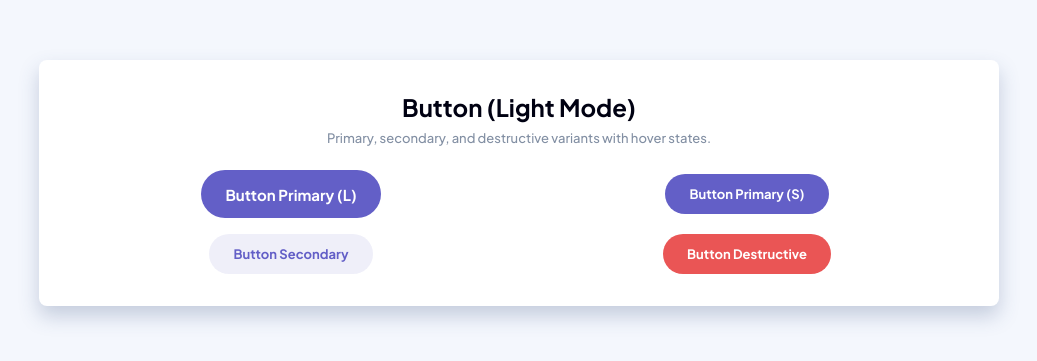
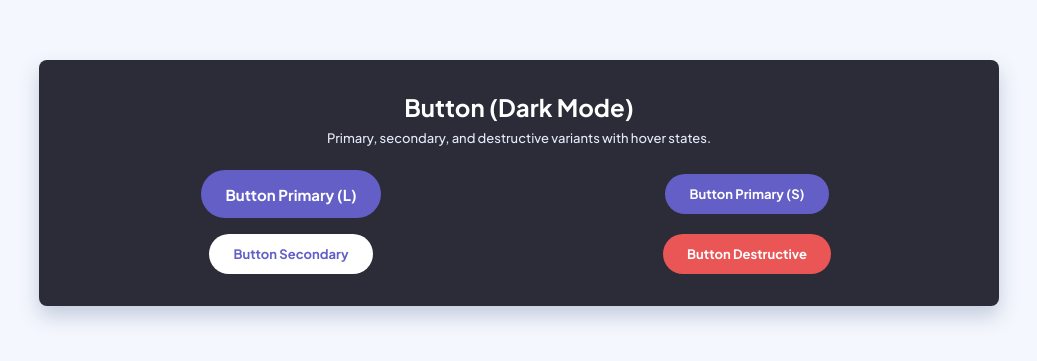
Before and after one commit to kwadjo-wusu-ansah/Kanban-Task-Management, a React (Vite) app: page / in a window 1280 px wide. Shown: the part 217-578 px from the top of the page, without its empty margins (121-1158 px from the left). Built offline with nearby package versions, Linux system fonts and the light colour scheme.

Commit message:
feat(button): add dark mode support to reusable button variants

```diff
--- a/src/App.module.css
+++ b/src/App.module.css
@@ -12,6 +12,18 @@
   max-width: 960px;
   padding: var(--space-8);
   width: 100%;
+}
+
+.panelDark {
+  background: var(--color-dark-grey);
+}
+
+.panelDark .title {
+  color: var(--color-white);
+}
+
+.panelDark .message {
+  color: var(--color-lines-light);
 }
 
 .title {
--- a/src/App.tsx
+++ b/src/App.tsx
@@ -1,20 +1,26 @@
 import { Button } from './components'
 import styles from './App.module.css'
 
-// Renders a light-mode preview for reusable button variants.
+// Renders a dark-mode preview for reusable button variants.
 function App() {
   return (
     <main className={styles.page}>
-      <section className={styles.panel}>
-        <h1 className={styles.title}>Button (Light Mode)</h1>
+      <section className={`${styles.panel} ${styles.panelDark}`}>
+        <h1 className={styles.title}>Button (Dark Mode)</h1>
         <p className={styles.message}>Primary, secondary, and destructive variants with hover states.</p>
         <div className={styles.buttonGrid}>
-          <Button variant="primary">Button Primary (L)</Button>
-          <Button size="small" variant="primary">
+          <Button mode="dark" variant="primary">
+            Button Primary (L)
+          </Button>
+          <Button mode="dark" size="small" variant="primary">
             Button Primary (S)
           </Button>
-          <Button variant="secondary">Button Secondary</Button>
-          <Button variant="destructive">Button Destructive</Button>
+          <Button mode="dark" variant="secondary">
+            Button Secondary
+          </Button>
+          <Button mode="dark" variant="destructive">
+            Button Destructive
+          </Button>
         </div>
       </section>
     </main>
--- a/src/components/Button/Button.module.css
+++ b/src/components/Button/Button.module.css
@@ -32,13 +32,22 @@
   background-color: var(--color-primary-hover);
 }
 
-.secondary {
+.secondaryLight {
   background-color: rgba(99, 95, 199, 0.1);
   color: var(--color-primary);
 }
 
-.secondary:hover:not(:disabled) {
+.secondaryLight:hover:not(:disabled) {
   background-color: rgba(99, 95, 199, 0.25);
+}
+
+.secondaryDark {
+  background-color: var(--color-white);
+  color: var(--color-primary);
+}
+
+.secondaryDark:hover:not(:disabled) {
+  background-color: var(--color-white);
 }
 
 .destructive {
--- a/src/components/Button/Button.tsx
+++ b/src/components/Button/Button.tsx
@@ -1,6 +1,15 @@
 import { classNames } from '../../utils'
 import styles from './Button.module.css'
 import type { ButtonProps } from './Button.types'
+
+// Resolves the correct variant class for light or dark button mode.
+function getVariantClassName(variant: NonNullable<ButtonProps['variant']>, mode: NonNullable<ButtonProps['mode']>): string {
+  if (variant === 'secondary') {
+    return mode === 'dark' ? styles.secondaryDark : styles.secondaryLight
+  }
+
+  return styles[variant]
+}
 
 // Resolves the correct size class from button variant and size props.
 function getSizeClassName(variant: NonNullable<ButtonProps['variant']>, size: NonNullable<ButtonProps['size']>): string {
@@ -11,10 +20,14 @@ function getSizeClassName(variant: NonNullable<ButtonProps['variant']>, size: No
   return styles.compact
 }
 
-// Renders a reusable token-driven button with light-mode variants.
-function Button({ className, size = 'large', type = 'button', variant = 'primary', ...props }: ButtonProps) {
+// Renders a reusable token-driven button with light and dark variants.
+function Button({ className, mode = 'light', size = 'large', type = 'button', variant = 'primary', ...props }: ButtonProps) {
   return (
-    <button className={classNames(styles.button, styles[variant], getSizeClassName(variant, size), className)} type={type} {...props} />
+    <button
+      className={classNames(styles.button, getVariantClassName(variant, mode), getSizeClassName(variant, size), className)}
+      type={type}
+      {...props}
+    />
   )
 }
 
--- a/src/components/Button/Button.types.ts
+++ b/src/components/Button/Button.types.ts
@@ -2,8 +2,10 @@ import type { ButtonHTMLAttributes } from 'react'
 
 export type ButtonVariant = 'primary' | 'secondary' | 'destructive'
 export type ButtonSize = 'large' | 'small'
+export type ButtonMode = 'light' | 'dark'
 
 export interface ButtonProps extends ButtonHTMLAttributes<HTMLButtonElement> {
+  mode?: ButtonMode
   variant?: ButtonVariant
   size?: ButtonSize
 }
--- a/src/components/Button/index.ts
+++ b/src/components/Button/index.ts
@@ -1,2 +1,2 @@
 export { default as Button } from './Button'
-export type { ButtonProps, ButtonSize, ButtonVariant } from './Button.types'
+export type { ButtonMode, ButtonProps, ButtonSize, ButtonVariant } from './Button.types'
```
Also changed, not shown: 1 other file (tests, documents, lock files or other folders).
